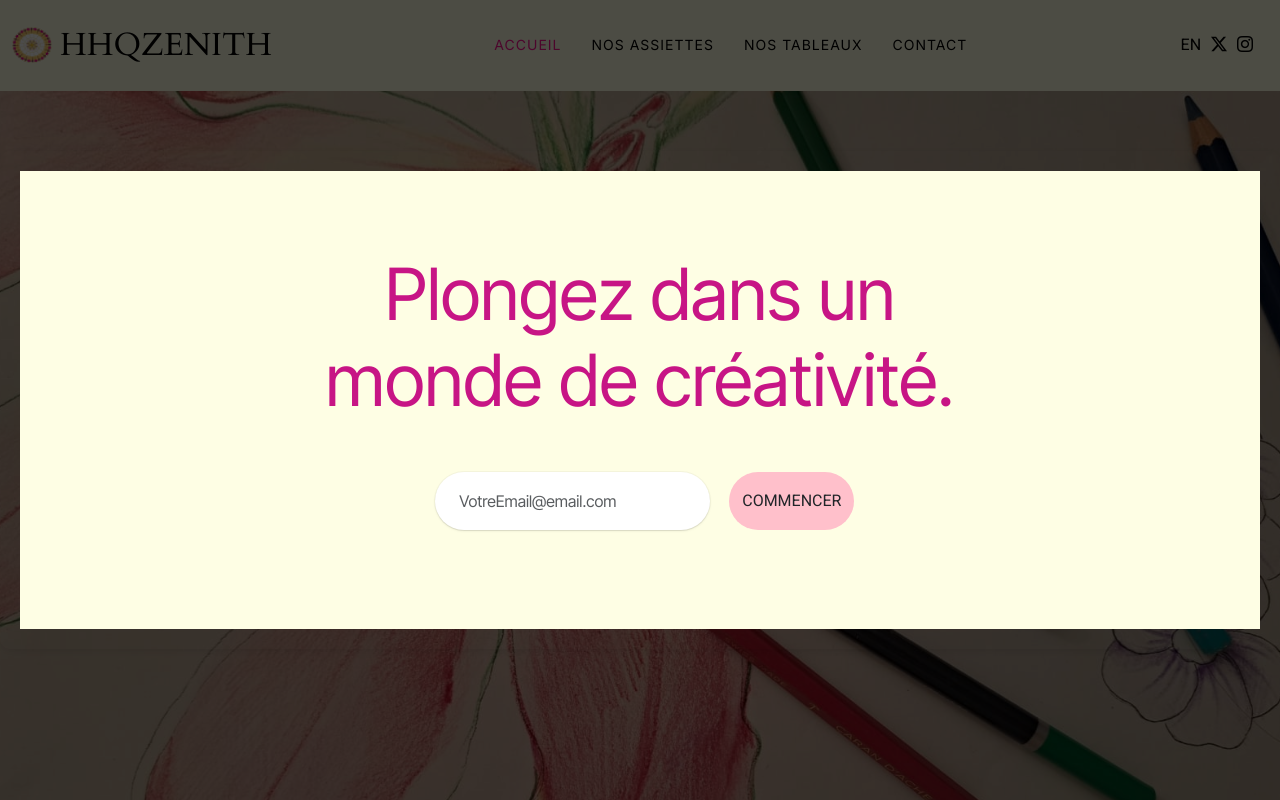
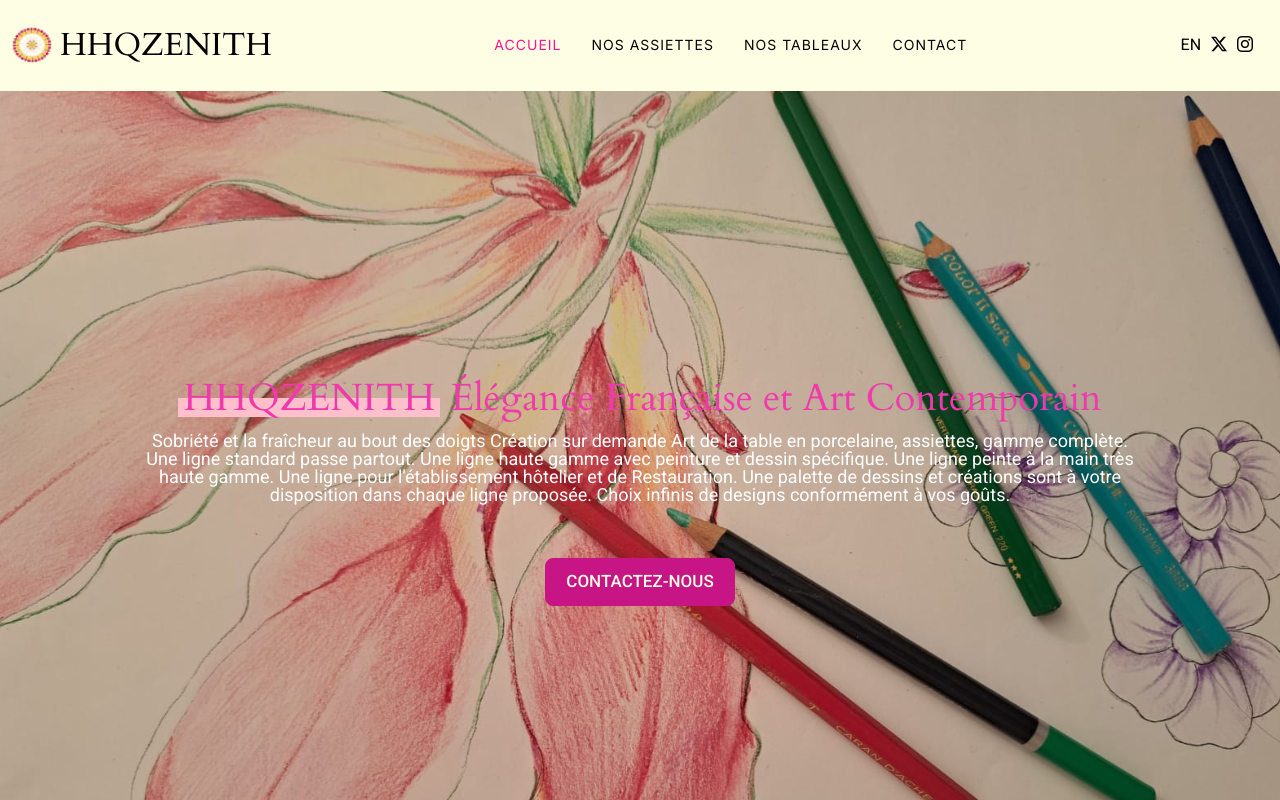
Before and after one commit to warsflax/Marie-Slieman, a plain HTML site: page index.html in a window 1280 px wide. Shown: the top 800 px of the page. Drawn offline with nearby package versions, Linux system fonts and the light colour scheme.

Commit message:
Update index.html
delete popup

```diff
--- a/index.html
+++ b/index.html
@@ -68,7 +68,7 @@
 
 <body class="index-page" >
 
-<div id="popup" class="popup">
+<!-- <div id="popup" class="popup">
   <div class="popup-content">
 
 <section data-bs-version="5.1" class="form1 cid-umaOLATklk" id="form01-1" style="background-color: #FEFEE4;">
@@ -86,7 +86,7 @@
 				</div>
 
 				<div class="text-wrapper align-left" data-form-type="formoid">
-					<!--Formbuilder Form-->
+
 					<form action="https://mobirise.eu/" method="POST" class="mbr-form form-with-styler" data-form-title="Form Name"><input type="hidden" name="email" data-form-email="true" value="CBCkiOfh6OcWk136Db5wHOqU8G5+THXrtB16GkiUwKlBhDP2o3dsXvQuUQuOs6AIrkDdl5wUlG3j4xzCCKb02NrLTd0UcmjGoIdsDFv7kWUO1X6BdvOLeGN9ypnJP7i+">
 						<div class="row">
 							<div hidden="hidden" data-form-alert="" class="alert alert-success col-12">Merci d'avoir rempli le formulaire !</div>
@@ -103,13 +103,10 @@ m								Oops...! some proble!
                 Commencer
             </button>
             </div>
-             <!--
-							<div class="col-auto mbr-section-btn">
-								<button type="submit" class="w-100 w-100 w-100 w-100 w-100 w-100 btn btn-secondary display-7" id="closeBtn">Commencer</button>
-							</div>-->
+
+
 						</div>
 					</form>
-					<!--Formbuilder Form-->
 				</div>
 			</div>
 		</div>
@@ -117,7 +114,7 @@ m								Oops...! some proble!
 </section>
 
   </div>
-</div>
+</div> -->
   <header id="header" class="header d-flex align-items-center sticky-top">
     <div class="container-fluid position-relative d-flex align-items-center justify-content-between">
 
```
